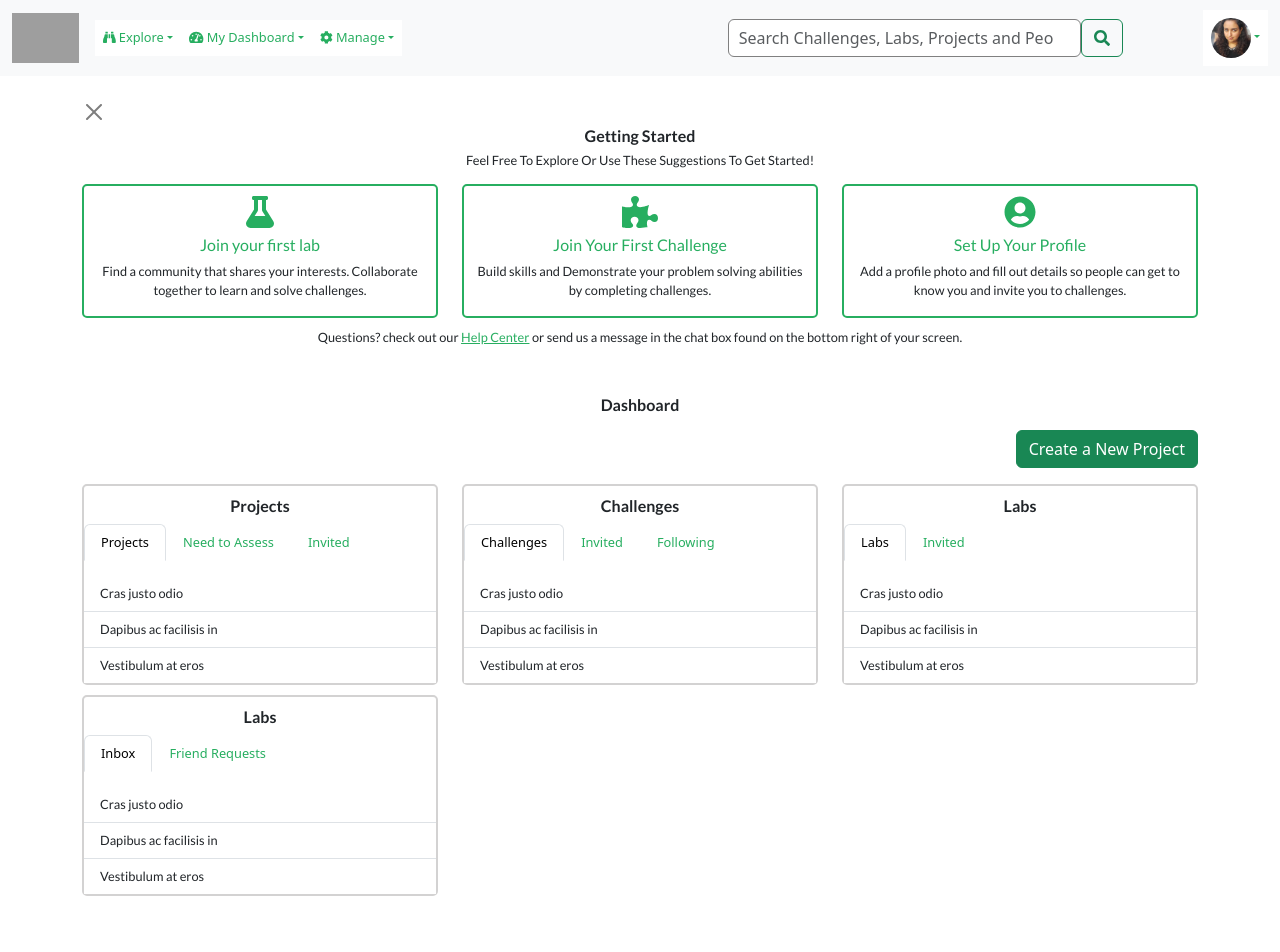
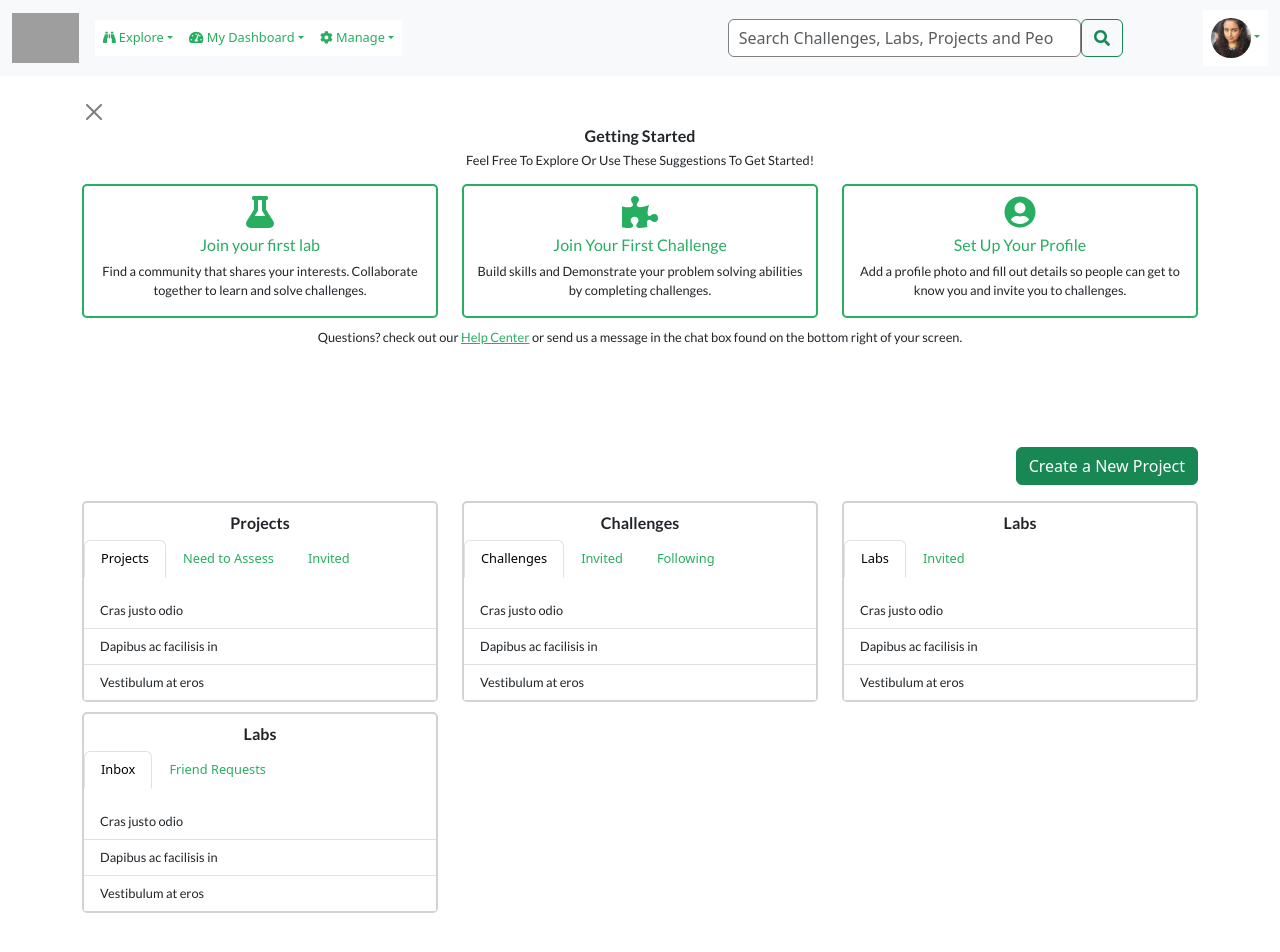
Before and after one commit to nfereidooni/dashboard-and-project-challenge, a React (Create React App) app: page / in a window 1280 px wide. Shown: the top 952 px of the page. Built offline with nearby package versions, Linux system fonts and the light colour scheme; grey boxes are pictures that could not be loaded.

Commit message:
height now consistent for all project dashboard items in the same row

```diff
--- a/src/components/Dashboard/index.js
+++ b/src/components/Dashboard/index.js
@@ -67,17 +67,16 @@ function Dashboard(props) {
         {/* Dashboard */}
 
         <div className="dashboard">
-          <h1 className="gettingStarted-h1 text-center mt-5 mb-3">Dashboard</h1>
 
           {/* New Project Button */}
           <div className="d-flex justify-content-end mb-3">
             <Button className="newProjectBtn" variant="success" onClick={() => navigate("/newproject")}>Create a New Project</Button>
           </div>
 
-          <Row>
+          <Row className="dashboardRow">
 
             {/* Projects */}
-            <Col sm={12} md={4}>
+            <Col className="dashboardCol" sm={12} md={4}>
               <div className="dashboardCard">
                   <h1 className="cardTitle text-center">Projects</h1>
                   <Tabs defaultActiveKey="projects"  className="tabsGroup mb-3">
@@ -103,7 +102,7 @@ function Dashboard(props) {
             </Col>
 
             {/* Challenges */}
-            <Col sm={12} md={4}>
+            <Col className="dashboardCol" sm={12} md={4}>
               <div className="dashboardCard">
                   <h1 className="cardTitle text-center">Challenges</h1>
                   <Tabs defaultActiveKey="challenges"  className="tabsGroup mb-3">
@@ -129,7 +128,7 @@ function Dashboard(props) {
             </Col>
 
             {/* Labs */}
-            <Col sm={12} md={4}>
+            <Col className="dashboardCol" sm={12} md={4}>
               <div className="dashboardCard">
                   <h1 className="cardTitle text-center">Labs</h1>
                   <Tabs defaultActiveKey="labs"  className="tabsGroup mb-3">
@@ -149,11 +148,12 @@ function Dashboard(props) {
               </div>
             </Col>
           </Row>
-          <Row>
+
+          <Row className="dashboardRow">
 
             {/* Inbox */}
 
-            <Col sm={12} md={4}>
+            <Col className="dashboardCol" sm={12} md={4}>
                 <div className="dashboardCard">
                     <h1 className="cardTitle text-center">Labs</h1>
                     <Tabs defaultActiveKey="inbox"  className="tabsGroup mb-3">
--- a/src/components/Dashboard/style.css
+++ b/src/components/Dashboard/style.css
@@ -64,11 +64,29 @@ a {
 
 /* Dashboard */
 
+.dashboard {
+    margin-top: 100px
+}
+
+.dashboardRow {
+    display: -webkit-box;
+    display: -webkit-flex;
+    display: -ms-flexbox;
+    display: flex;
+    flex-wrap: wrap;
+}
+
+.dashboardCol {
+    display: flex;
+    flex-direction: column;
+}
+
 .dashboardCard {
     border: 2px solid #d3d2d2;
     border-radius: 5px;
     width: 100%;
-    margin-bottom: 10px
+    margin-bottom: 10px;
+    height: 100%;
 }
 
 .cardTitle {
```
